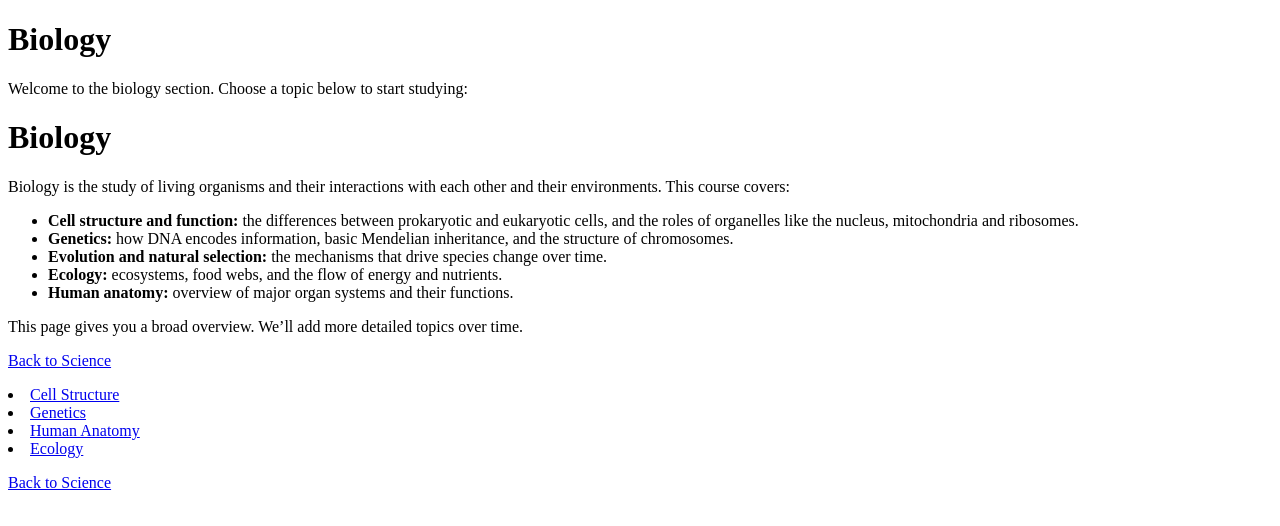
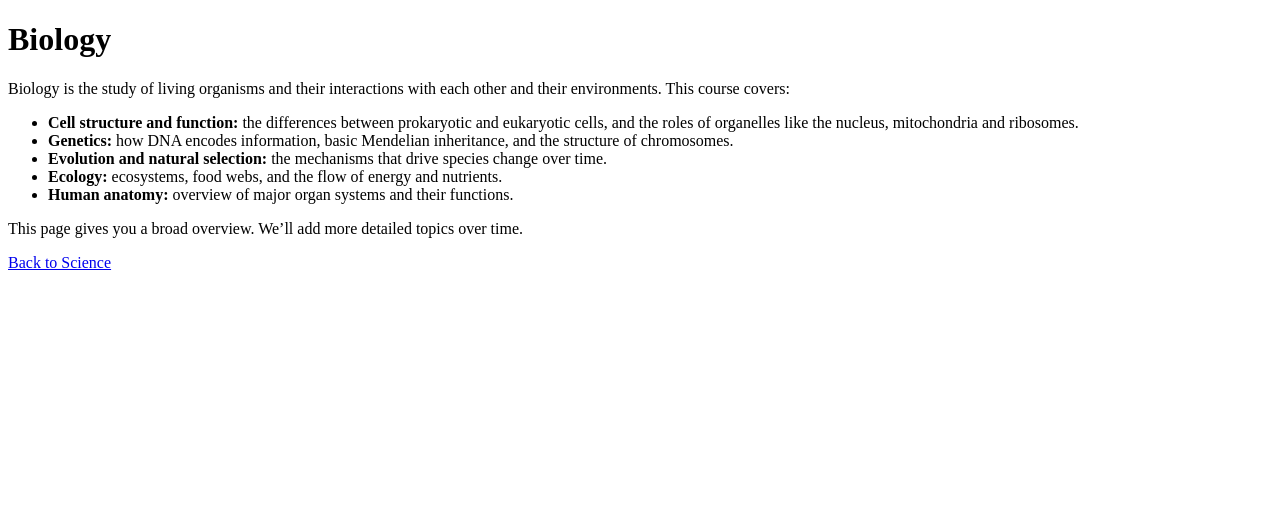
Before and after one commit to miguelli67/miguelli67.github.io, a plain HTML site: page science/science/biology/index.html in a window 1280 px wide. Drawn offline with Linux system fonts and the light colour scheme.

Commit message:
Update index.html

```diff
--- a/science/science/biology/index.html
+++ b/science/science/biology/index.html
@@ -6,8 +6,6 @@
   <title>Biology Study Guide</title>
 </head>
 <body>
-  <h1>Biology</h1>
-  <p>Welcome to the biology section. Choose a topic below to start studying:</p>
   <h1>Biology</h1>
   <p>Biology is the study of living organisms and their interactions with each other and their environments. This course covers:</p>
   <ul>
@@ -19,12 +17,5 @@
   </ul>
   <p>This page gives you a broad overview. We’ll add more detailed topics over time.</p>
   <p><a href="../index.html">Back to Science</a></p>
-
-    <li><a href="cell-structure.html">Cell Structure</a></li>
-    <li><a href="genetics.html">Genetics</a></li>
-    <li><a href="human-anatomy.html">Human Anatomy</a></li>
-    <li><a href="ecology.html">Ecology</a></li>
-  </ul>
-  <p><a href="../index.html">Back to Science</a></p>
 </body>
 </html>
```
Lines whose indentation alone changed are shown as unchanged.
